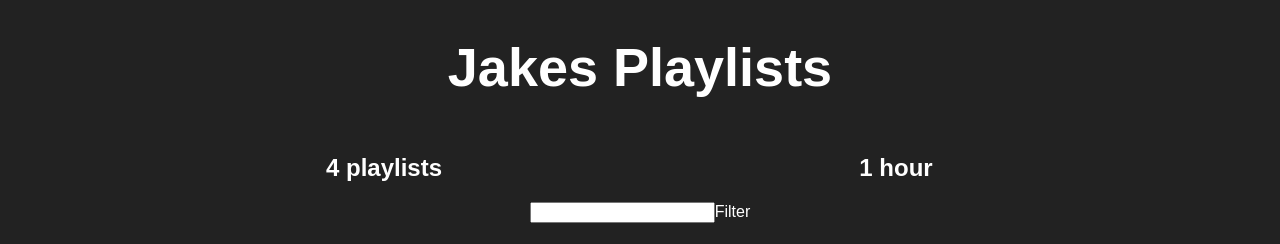
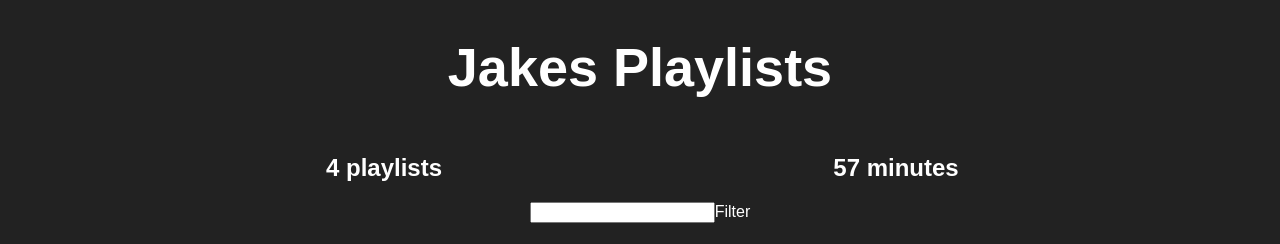
Before and after one commit to JakeFlynnReapit/auth-api, a React (Create React App) app: page / in a window 1280 px wide. Shown: the top 244 px of the page. Built offline with nearby package versions, Linux system fonts and the light colour scheme; the HTML template or start-up script is replaced by a standard one.

Commit message:
Updated: Filter applying to all data

```diff
--- a/src/App.js
+++ b/src/App.js
@@ -116,8 +116,7 @@ class HoursCounter extends Component {
     }, 0);
     return (
       <div style={{...defaultStyle, width: '40%', display: 'inline-block'}}>
-        <h2>{Math.round(totalDuration * 2.7778E-7) > 1 ? Math.round(totalDuration * 2.7778E-7) + ' hours'
-          : Math.round(totalDuration * 2.7778E-7) + ' hour'}</h2>
+        <h2>{Math.round(totalDuration / 1000 / 60) + ' minutes'}</h2>
       </div>
     );
   }
@@ -167,7 +166,12 @@ class App extends Component {
     }, 1000);
   }
   render() {
-
+    let playlistsToRender = this.state.serverData.user ? this.state.serverData.user.playlists
+      .filter(playlist =>
+        playlist.name.toLowerCase().includes(
+          this.state.filterString.toLowerCase()
+        )
+      ) : []
     return (
       <div className="App">
         {this.state.serverData.user ?
@@ -175,14 +179,10 @@ class App extends Component {
           <h1 style={{...defaultStyle, fontSize: '54px',}}>
             {this.state.serverData.user.name}s Playlists
           </h1>
-          <PlaylistCounter playlists={this.state.serverData.user.playlists}/>
-          <HoursCounter playlists={this.state.serverData.user.playlists}/>
+          <PlaylistCounter playlists={playlistsToRender}/>
+          <HoursCounter playlists={playlistsToRender}/>
           <Filter onTextChange={text => this.setState({filterString: text})}/>
-          {this.state.serverData.user.playlists.filter(playlist =>
-            playlist.name.toLowerCase().includes(
-              this.state.filterString.toLowerCase()
-            )
-          ).map((playlist, index) =>
+          {playlistsToRender.map((playlist, index) =>
             <Playlist playlist={playlist} key={index}/>
           )}
         </div> : <h1 style={{...defaultStyle}}>Loading...</h1>
```
